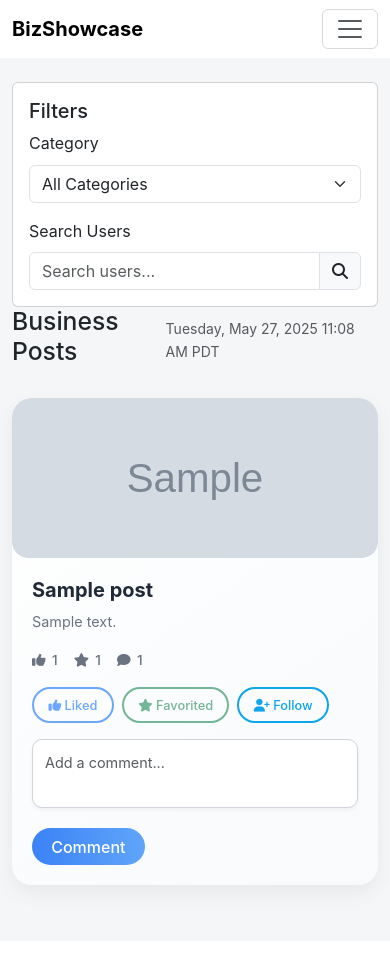
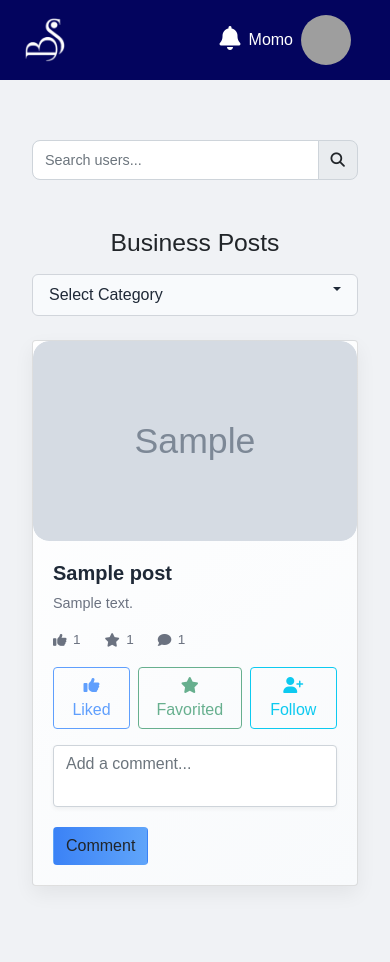
Before and after one commit to KentXwise/BizShowcase, a PHP site: page /home.php in a window 390 px wide. Before the commit the page ends 901 px from the top, so only its background shows below. Run offline with PHP 8.4, Linux system fonts and the light colour scheme; the visitor is signed in with stand-in values (Sample User, id 1); tables that the repository leaves empty hold one stand-in row (values such as "Sample post"); grey boxes marked "Sample" are stand-in pictures; some libraries are stand-ins or nearby versions; grey boxes are pictures that could not be loaded.

Commit message:
Post Partial Fixed

```diff
--- a/user/css/home.css
+++ b/user/css/home.css
@@ -1,10 +1,10 @@
 body {
   background-color: #f5f6f8;
-    font-family: 'Inter', sans-serif;
+  font-family: "Inter", sans-serif;
   line-height: 1.6;
 }
 
-/* Post Card Styles (Unchanged) */
+/* Post Card Styles */
 .post-card {
   border: none;
   border-radius: 20px;
@@ -153,7 +153,7 @@ body {
   transform: translateY(-2px);
 }
 
-/* Modal Styles (Updated) */
+/* Modal Styles */
 .modal-content {
   border-radius: 16px;
   border: none;
@@ -164,13 +164,17 @@ body {
 }
 
 .modal-content::before {
-    content: '';
+  content: "";
   position: absolute;
   top: 0;
   left: 0;
   width: 100%;
   height: 100%;
-    background: linear-gradient(145deg, rgba(255, 255, 255, 0.98), rgba(248, 250, 252, 0.95));
+  background: linear-gradient(
+    145deg,
+    rgba(255, 255, 255, 0.98),
+    rgba(248, 250, 252, 0.95)
+  );
   z-index: 0;
 }
 
@@ -210,18 +214,21 @@ body {
   transform: scale(1.01);
 }
 
-.carousel-control-prev, .carousel-control-next {
+.carousel-control-prev,
+.carousel-control-next {
   width: 5%;
   background: rgba(0, 0, 0, 0.2);
   border-radius: 12px;
   transition: background 0.3s ease;
 }
 
-.carousel-control-prev:hover, .carousel-control-next:hover {
+.carousel-control-prev:hover,
+.carousel-control-next:hover {
   background: rgba(0, 0, 0, 0.4);
 }
 
-.carousel-control-prev-icon, .carousel-control-next-icon {
+.carousel-control-prev-icon,
+.carousel-control-next-icon {
   background-size: 50%;
 }
 
@@ -339,87 +346,265 @@ body {
   z-index: 1;
 }
 
-/* Responsive Adjustments (Updated) */
-@media (max-width: 768px) {
-    .post-card {
-        max-width: 100%;
+/* Existing styles remain unchanged... */
+
+/* Sticky Header for Filters */
+.filter-header {
+  position: sticky;
+  top: 80px; /* Below the header */
+  z-index: 1050; /* Above main content but below sidebar */
+  background: #ffffff;
+  padding: 1rem;
+  border-bottom: 1px solid #dee2e6;
+  box-shadow: 0 2px 4px rgba(0, 0, 0, 0.05);
+  display: flex;
+  align-items: center;
 }
 
-    .post-image {
-        height: 180px;
+.category-dropdown {
+  margin-left: auto; /* Pushes the dropdown to the right side */
 }
 
-    .carousel-item img {
-        height: 280px;
+/* Existing styles remain unchanged... */
+
+/* Search Bar Section */
+.search-bar-section {
+  padding: 1rem 0;
 }
 
-    .action-btn {
-        padding: 0.4rem 1rem;
-        font-size: 0.85rem;
+.search-bar-container {
+  display: flex;
+  justify-content: center; /* Centers the search bar */
 }
 
-    .modal-post-stats {
-        font-size: 0.85rem;
-        gap: 1rem;
+.search-bar {
+  max-width: 600px; /* Keeps the longer width */
+  width: 100%; /* Ensures it takes full available space up to max-width */
 }
 
-    .modal-body .row {
-        flex-direction: column;
+.search-bar .input-group {
+  width: 100%; /* Ensures the input group takes full width of the container */
 }
 
-    .modal-body .col-md-8,
-    .modal-body .col-md-4 {
-        width: 100%;
+.search-bar .form-control {
+  height: 50px; /* Bigger search bar height */
+  font-size: 1.1rem; /* Larger text for readability */
+  padding: 0.75rem 1.25rem; /* Adjusted padding */
+  border-radius: 0.5rem; /* Softer corners */
 }
 
-    .comments-panel {
-        margin-top: 1.5rem;
+.search-bar .input-group-text {
+  height: 50px; /* Matches the input height */
+  font-size: 1.1rem; /* Larger icon size */
+  padding: 0.75rem 1.25rem; /* Adjusted padding */
+  border-radius: 0 0.5rem 0.5rem 0; /* Rounded corners for the icon section */
 }
 
-    .comments-section {
-        max-height: 300px;
+/* Posts Section Header */
+.d-flex.justify-content-between.align-items-center.mb-4 {
+  margin-bottom: 1.5rem; /* Increased margin for better spacing */
 }
 
-    .modal-dialog.modal-xl {
-        max-width: 95%;
+.category-dropdown {
+  margin-left: 1rem; /* Space between title and dropdown */
 }
 
-    .modal-content {
-        border-radius: 12px;
+.category-dropdown .dropdown {
+  min-width: 200px;
 }
 
-    .modal-header, .modal-body, .modal-footer {
-        padding: 1rem 1.5rem;
+.category-dropdown .dropdown-toggle {
+  width: 100%;
+  text-align: left;
+  background: #f8fafc;
+  border: 1px solid #d1d5db;
+  border-radius: 0.375rem;
+  padding: 0.5rem 1rem;
+  font-weight: 500;
+  color: #1f2937;
+}
+
+.category-dropdown .dropdown-toggle::after {
+  float: right;
+  margin-top: 0.3rem;
+}
+
+.category-dropdown .dropdown-menu {
+  width: 100%;
+  border-radius: 0.375rem;
+  box-shadow: 0 4px 12px rgba(0, 0, 0, 0.1);
+}
+
+.category-dropdown .dropdown-item {
+  padding: 0.5rem 1rem;
+  font-weight: 500;
+  color: #4b5563;
+}
+
+.category-dropdown .dropdown-item:hover,
+.category-dropdown .dropdown-item:focus {
+  background: #f1f5f9;
+  color: #1f2937;
+}
+
+.category-dropdown .dropdown-item.active {
+  background: #3b82f6;
+  color: #ffffff;
+}
+
+/* Ensure modal appears above sidebar */
+.modal-backdrop {
+  z-index: 1040 !important; /* Lower than sidebar but above main content */
+}
+
+.modal {
+  z-index: 1070 !important; /* Higher than sidebar (1050) */
+}
+
+/* Responsive Adjustments */
+@media (max-width: 768px) {
+  .search-bar .form-control {
+    height: 45px; /* Slightly reduced height on mobile */
+    font-size: 1rem; /* Adjusted font size */
+    padding: 0.5rem 1rem; /* Adjusted padding */
+  }
+
+  .search-bar .input-group-text {
+    height: 45px; /* Matches the input height */
+    font-size: 1rem; /* Adjusted icon size */
+    padding: 0.5rem 1rem; /* Adjusted padding */
+  }
+
+  .d-flex.justify-content-between.align-items-center.mb-4 {
+    flex-direction: column;
+    align-items: flex-start;
+  }
+
+  .category-dropdown {
+    margin-left: 0;
+    margin-top: 0.5rem;
+    width: 100%;
   }
 }
 
 @media (max-width: 576px) {
-    .post-image {
-        height: 160px;
+  .search-bar .form-control {
+    height: 40px; /* Further reduced height on smaller screens */
+    font-size: 0.9rem; /* Smaller font size */
+    padding: 0.25rem 0.75rem; /* Adjusted padding */
   }
 
-    .carousel-item img {
-        height: 220px;
+  .search-bar .input-group-text {
+    height: 40px; /* Matches the input height */
+    font-size: 0.9rem; /* Adjusted icon size */
+    padding: 0.25rem 0.75rem; /* Adjusted padding */
+  }
+}
+.filter-header .dropdown {
+  min-width: 200px;
 }
 
-    .post-stats {
-        flex-direction: row;
-        gap: 1rem;
-        flex-wrap: wrap;
+.filter-header .dropdown-toggle {
+  width: 100%;
+  text-align: left;
+  background: #f8fafc;
+  border: 1px solid #d1d5db;
+  border-radius: 0.375rem;
+  padding: 0.5rem 1rem;
+  font-weight: 500;
+  color: #1f2937;
 }
 
-    .modal-post-stats {
-        flex-direction: row;
-        gap: 1rem;
-        flex-wrap: wrap;
+.filter-header .dropdown-toggle::after {
+  float: right;
+  margin-top: 0.3rem;
 }
 
-    .action-btn {
-        padding: 0.4rem 0.9rem;
-        font-size: 0.8rem;
+.filter-header .dropdown-menu {
+  width: 100%;
+  border-radius: 0.375rem;
+  box-shadow: 0 4px 12px rgba(0, 0, 0, 0.1);
 }
 
-    .comment-btn {
-        padding: 0.4rem 1.2rem;
+.filter-header .dropdown-item {
+  padding: 0.5rem 1rem;
+  font-weight: 500;
+  color: #4b5563;
+}
+
+.filter-header .dropdown-item:hover,
+.filter-header .dropdown-item:focus {
+  background: #f1f5f9;
+  color: #1f2937;
+}
+
+.filter-header .dropdown-item.active {
+  background: #3b82f6;
+  color: #ffffff;
+}
+
+/* Ensure modal appears above sidebar */
+.modal-backdrop {
+  z-index: 1040 !important; /* Lower than sidebar but above main content */
+}
+
+.modal {
+  z-index: 1070 !important; /* Higher than sidebar (1050) */
+}
+
+/* Responsive Adjustments */
+@media (max-width: 768px) {
+  .filter-header {
+    flex-direction: column;
+    padding: 0.5rem;
+  }
+
+  .category-dropdown {
+    margin-left: 0;
+    margin-top: 0.5rem;
+    width: 100%;
+  }
+
+  .search-bar-container {
+    width: 100%;
+    margin-bottom: 0.5rem;
+  }
+
+  .search-bar {
+    max-width: 100%; /* Full width on mobile */
+  }
+
+  .search-bar .form-control {
+    height: 45px; /* Slightly reduced height on mobile for better fit */
+    font-size: 1rem; /* Adjusted font size */
+    padding: 0.5rem 1rem; /* Adjusted padding */
+  }
+
+  .search-bar .input-group-text {
+    height: 45px; /* Matches the input height */
+    font-size: 1rem; /* Adjusted icon size */
+    padding: 0.5rem 1rem; /* Adjusted padding */
   }
 }
+
+@media (max-width: 576px) {
+  .search-bar .form-control {
+    height: 40px; /* Further reduced height on smaller screens */
+    font-size: 0.9rem; /* Smaller font size */
+    padding: 0.25rem 0.75rem; /* Adjusted padding */
+  }
+
+  .search-bar .input-group-text {
+    height: 40px; /* Matches the input height */
+    font-size: 0.9rem; /* Adjusted icon size */
+    padding: 0.25rem 0.75rem; /* Adjusted padding */
+  }
+}
+/* Ensure modal appears above sidebar */
+.modal-backdrop {
+  z-index: 1040 !important; /* Lower than sidebar but above main content */
+}
+
+.modal {
+  z-index: 1070 !important; /* Higher than sidebar (1050) */
+}
--- a/user/css/sidebar.css
+++ b/user/css/sidebar.css
@@ -1,4 +1,3 @@
-
 :root {
   --primary-blue: #03045e;
   --hover-blue: #005f8a;
--- a/user/home.php
+++ b/user/home.php
@@ -11,8 +11,8 @@ if (!isset($_SESSION['user_id'])) {
 $categories = get_categories($conn);
 $posts = get_all_posts($conn);
 
-// Set current date and time (11:08 AM PST on Tuesday, May 27, 2025)
-$currentDateTime = new DateTime('2025-05-27 11:08:00', new DateTimeZone('America/Los_Angeles'));
+// Set current date and time (10:00 PM PST on Tuesday, May 27, 2025)
+$currentDateTime = new DateTime('2025-05-27 22:00:00', new DateTimeZone('America/Los_Angeles'));
 
 // Function to get counts for likes, favorites, and comments
 function get_post_counts($conn, $post_id) {
@@ -29,68 +29,53 @@ function get_post_counts($conn, $post_id) {
 <html lang="en">
 <head>
     <meta charset="UTF-8">
-    <meta name="viewport" content="width=device-width, initial-scale=1">
+    <meta name="viewport" content="width=device-width, initial-scale=1, shrink-to-fit=no">
     <title>Home - BizShowcase</title>
-    <link href="https://cdn.jsdelivr.net/npm/bootstrap@5.3.3/dist/css/bootstrap.min.css" rel="stylesheet">
+    <link href="https://cdn.jsdelivr.net/npm/bootstrap@5.0.1/dist/css/bootstrap.min.css" rel="stylesheet" integrity="sha384-+0n0xVW2eSR5OomGNYDnhzAbDsOXxcvSN1TPprVMTNDbiYZCxYbOOl7+AMvyTG2x" crossorigin="anonymous">
     <link href="https://cdnjs.cloudflare.com/ajax/libs/font-awesome/6.4.0/css/all.min.css" rel="stylesheet">
-    <link href="css/home.css" rel="stylesheet">
+    <link rel="stylesheet" href="css/sidebar.css">
+    <link rel="stylesheet" href="css/header.css">
+    <link rel="stylesheet" href="css/home.css">
     <script src="https://code.jquery.com/jquery-3.7.1.min.js"></script>
-    <script src="https://cdn.jsdelivr.net/npm/bootstrap@5.3.3/dist/js/bootstrap.bundle.min.js"></script>
+    <script src="https://cdn.jsdelivr.net/npm/bootstrap@5.0.1/dist/js/bootstrap.bundle.min.js" integrity="sha384-gtEjrD/SeCtmISkJkNUaaKMoLD0//ElJ19smozuHV6z3Iehds+3Ulb9Bn9Plx0x4" crossorigin="anonymous"></script>
+    <script src="https://kit.fontawesome.com/a076d05399.js" crossorigin="anonymous"></script>
 </head>
 <body>
-    <nav class="navbar navbar-expand-lg navbar-light bg-white">
-        <div class="container-fluid">
-            <a class="navbar-brand fw-bold" href="home.php">BizShowcase</a>
-            <button class="navbar-toggler" type="button" data-bs-toggle="collapse" data-bs-target="#navbarNav">
-                <span class="navbar-toggler-icon"></span>
-            </button>
-            <div class="collapse navbar-collapse" id="navbarNav">
-                <ul class="navbar-nav ms-auto">
-                    <li class="nav-item"><a class="nav-link active" href="home.php">Home</a></li>
-                    <li class="nav-item"><a class="nav-link" href="profile.php">Profile</a></li>
-                    <li class="nav-item"><a class="nav-link" href="settings.php">Settings</a></li>
-                    <li class="nav-item"><a class="nav-link" href="add-post.php">Add Post</a></li>
-                    <li class="nav-item"><a class="nav-link" href="subscription.php">Subscription</a></li>
-                    <li class="nav-item"><a class="nav-link" href="payment.php">Payment</a></li>
-                    <li class="nav-item"><a class="nav-link" href="logout.php">Logout</a></li>
-                </ul>
-            </div>
-        </div>
-    </nav>
-
+    <?php include 'header.php'; ?>
+    <?php include 'sidebar.php'; ?>
+    <div class="sidebar-overlay"></div>
+    <div class="main-content">
         <div class="container mt-4">
-        <div class="row">
-            <!-- Filter Sidebar -->
-            <div class="col-md-3">
-                <div class="card filter-card">
-                    <div class="card-body">
-                        <h5 class="card-title">Filters</h5>
-                        <div class="mb-3">
-                            <label for="categoryFilter" class="form-label">Category</label>
-                            <select id="categoryFilter" class="form-select" aria-label="Filter by category">
-                                <option value="">All Categories</option>
-                                <?php foreach ($categories as $category): ?>
-                                    <option value="<?php echo $category['category_id']; ?>">
-                                        <?php echo htmlspecialchars($category['category_name']); ?>
-                                    </option>
-                                <?php endforeach; ?>
-                            </select>
-                        </div>
-                        <div>
-                            <label for="searchUser" class="form-label">Search Users</label>
-                            <div class="input-group">
+            <!-- Search Bar Section -->
+            <div class="search-bar-section mb-4">
+                <div class="search-bar-container">
+                    <div class="search-bar input-group">
                         <input type="text" id="searchUser" class="form-control" placeholder="Search users..." aria-label="Search users">
                         <span class="input-group-text"><i class="fas fa-search"></i></span>
                     </div>
                 </div>
             </div>
+
+            <!-- Posts Section -->
+            <div class="row">
+                <div class="col-md-12">
+                    <div class="d-flex justify-content-between align-items-center mb-4">
+                        <h2>Business Posts</h2>
+                        <div class="category-dropdown">
+                            <div class="dropdown">
+                                <button class="btn dropdown-toggle" type="button" id="categoryDropdown" data-bs-toggle="dropdown" aria-expanded="false">
+                                    Select Category
+                                </button>
+                                <ul class="dropdown-menu" aria-labelledby="categoryDropdown">
+                                    <li><a class="dropdown-item" href="#" data-category="">All Categories</a></li>
+                                    <?php foreach ($categories as $category): ?>
+                                        <li><a class="dropdown-item" href="#" data-category="<?php echo $category['category_id']; ?>">
+                                            <?php echo htmlspecialchars($category['category_name']); ?>
+                                        </a></li>
+                                    <?php endforeach; ?>
+                                </ul>
                             </div>
                         </div>
-            <!-- Posts Section -->
-            <div class="col-md-9">
-                <div class="d-flex justify-content-between align-items-center mb-4">
-                    <h2>Business Posts</h2>
-                    <span class="text-muted small"><?php echo $currentDateTime->format('l, F j, Y g:i A T'); ?></span>
                     </div>
                     <div id="postsContainer" class="row">
                         <?php foreach ($posts as $post): ?>
@@ -158,7 +143,7 @@ function get_post_counts($conn, $post_id) {
                                     </div>
                                 </div>
 
-                            <!-- Post Modal (Updated with Two-Column Layout) -->
+                                <!-- Post Modal -->
                                 <div class="modal fade" id="postModal-<?php echo $post['post_id']; ?>" tabindex="-1" aria-labelledby="postModalLabel-<?php echo $post['post_id']; ?>" aria-hidden="true">
                                     <div class="modal-dialog modal-xl">
                                         <div class="modal-content">
@@ -262,6 +247,7 @@ function get_post_counts($conn, $post_id) {
         <div class="toast-container position-fixed bottom-0 end-0 p-3">
             <div id="actionToast" class="toast" role="alert" aria-live="assertive" aria-atomic="true">
                 <div class="toast-body"></div>
+            </div>
         </div>
     </div>
 
@@ -451,9 +437,12 @@ function get_post_counts($conn, $post_id) {
             fetchPostCounts();
 
             // Filter posts by category
-            $('#categoryFilter').change(function() {
-                let categoryId = $(this).val();
-                showLoading($(this), true);
+            $('#categoryDropdown .dropdown-item').on('click', function(e) {
+                e.preventDefault();
+                let $this = $(this);
+                let categoryId = $this.data('category');
+                $('#categoryDropdown .dropdown-toggle').text($this.text());
+                showLoading($('#categoryDropdown .dropdown-toggle'), true);
                 $.ajax({
                     url: '../ajax/user_actions.php',
                     method: 'POST',
@@ -468,7 +457,7 @@ function get_post_counts($conn, $post_id) {
                         showToast('Failed to filter posts.');
                     },
                     complete: function() {
-                        showLoading($('#categoryFilter'), false);
+                        showLoading($('#categoryDropdown .dropdown-toggle'), false);
                     }
                 });
             });
@@ -491,7 +480,7 @@ function get_post_counts($conn, $post_id) {
                         showToast('Failed to search users.');
                     },
                     complete: function() {
-                        showLoading($('#searchUser'), false);
+                        showLoading($(this), false);
                     }
                 });
             });
@@ -692,6 +681,22 @@ function get_post_counts($conn, $post_id) {
                 }
             });
 
+            // Hide sidebar when modal is shown
+            $('.modal').on('show.bs.modal', function () {
+                $('.sidebar').hide();
+                $('.sidebar-overlay').hide();
+            });
+
+            // Show sidebar when modal is hidden
+            $('.modal').on('hidden.bs.modal', function () {
+                if (window.innerWidth > 991) {
+                    $('.sidebar').show();
+                } else if ($('.toggle-btn').is(':visible')) {
+                    $('.sidebar').show();
+                }
+                $('.sidebar-overlay').show();
+            });
+
             // Toast notification function
             function showToast(message) {
                 $('#actionToast .toast-body').text(message);
--- a/user/sidebar.php
+++ b/user/sidebar.php
@@ -21,7 +21,7 @@
         <a href="add-post.php"><i class="fas fa-plus-circle icon"></i><span class="link-text">Add Post</span></a>
         <a href="subscription.php"><i class="fas fa-credit-card icon"></i><span class="link-text">Subscription</span></a>
         <a href="payment.php"><i class="fas fa-wallet icon"></i><span class="link-text">Payment</span></a>
-        <a href="../index.php"><i class="fas fa-sign-out-alt icon"></i><span class="link-text">Log Out</span></a>
+        <a href="index.php"><i class="fas fa-sign-out-alt icon"></i><span class="link-text">Log Out</span></a>
     </nav>
 </aside>
 
@@ -32,10 +32,27 @@
     function toggleSidebar() {
         const sidebar = document.getElementById('sidebar');
         const overlay = document.querySelector('.sidebar-overlay');
-        // Removed classList.toggle('collapsed') to prevent collapse
-        sidebar.classList.add('show'); // Ensure sidebar is always shown
-        overlay.style.display = window.innerWidth <= 991 ? 'block' : 'none';
-        localStorage.setItem('sidebarCollapsed', 'false'); // Set to false to maintain expanded state
+        const isCollapsed = sidebar.classList.contains('collapsed');
+
+        if (window.innerWidth > 991) {
+            // Desktop: Toggle between collapsed and expanded
+            sidebar.classList.toggle('collapsed');
+            localStorage.setItem('sidebarCollapsed', !isCollapsed);
+            overlay.style.display = 'none'; // Overlay not needed on desktop
+        } else {
+            // Mobile: Toggle visibility
+            if (sidebar.classList.contains('show')) {
+                sidebar.classList.remove('show');
+                sidebar.classList.add('collapsed');
+                overlay.style.display = 'none';
+                localStorage.setItem('sidebarCollapsed', 'true');
+            } else {
+                sidebar.classList.add('show');
+                sidebar.classList.remove('collapsed');
+                overlay.style.display = 'block';
+                localStorage.setItem('sidebarCollapsed', 'false');
+            }
+        }
     }
 
     function initializeSidebar() {
@@ -44,23 +61,24 @@
         const isCollapsed = localStorage.getItem('sidebarCollapsed') === 'true';
 
         if (window.innerWidth > 991) {
-            // Desktop: Default to expanded
+            // Desktop: Respect stored state
             sidebar.classList.add('show');
-            sidebar.classList.remove('collapsed');
+            if (isCollapsed) {
+                sidebar.classList.add('collapsed');
+            } else {
+                sidebar.classList.remove('collapsed');
+            }
             overlay.style.display = 'none';
         } else {
             // Mobile: Hidden by default unless explicitly shown
-            if (isCollapsed) {
+            if (isCollapsed || !sidebar.classList.contains('show')) {
                 sidebar.classList.add('collapsed');
                 sidebar.classList.remove('show');
                 overlay.style.display = 'none';
-            } else if (sidebar.classList.contains('show')) {
+            } else {
                 sidebar.classList.remove('collapsed');
+                sidebar.classList.add('show');
                 overlay.style.display = 'block';
-            } else {
-                sidebar.classList.add('collapsed');
-                sidebar.classList.remove('show');
-                overlay.style.display = 'none';
             }
         }
     }
@@ -71,18 +89,18 @@
         toggleSidebar();
     });
 
-    // Prevent sidebar links from collapsing sidebar
+    // Handle sidebar links (do not collapse on click, just navigate)
     document.querySelectorAll('.sidebar a').forEach(link => {
         link.addEventListener('click', (e) => {
             e.stopPropagation();
-            const sidebar = document.getElementById('sidebar');
-            const overlay = document.querySelector('.sidebar-overlay');
-            // Ensure sidebar stays expanded
-            sidebar.classList.add('show');
-            sidebar.classList.remove('collapsed');
-            localStorage.setItem('sidebarCollapsed', 'false');
+            // On mobile, close the sidebar after clicking a link
             if (window.innerWidth <= 991) {
-                overlay.style.display = 'block';
+                const sidebar = document.getElementById('sidebar');
+                const overlay = document.querySelector('.sidebar-overlay');
+                sidebar.classList.remove('show');
+                sidebar.classList.add('collapsed');
+                overlay.style.display = 'none';
+                localStorage.setItem('sidebarCollapsed', 'true');
             }
         });
     });
```
Lines whose indentation alone changed are shown as unchanged.
